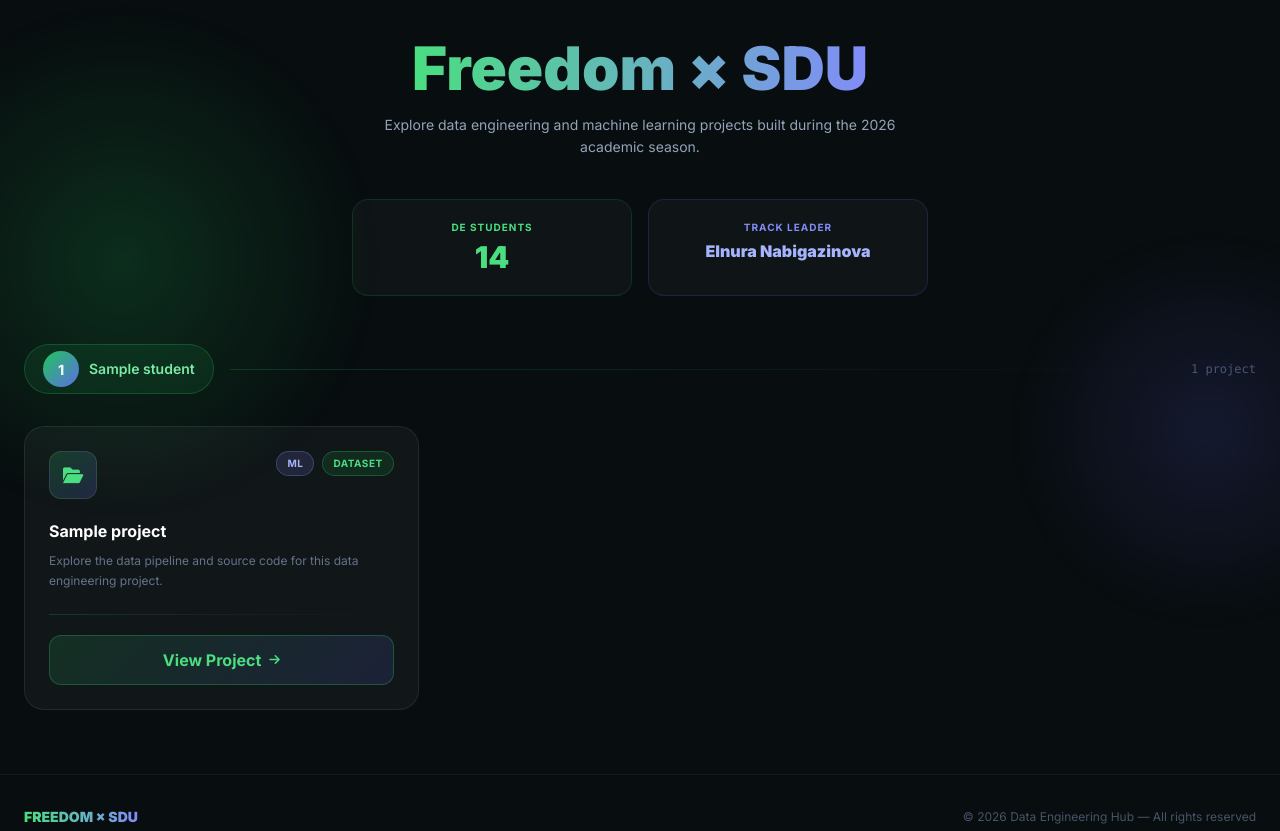
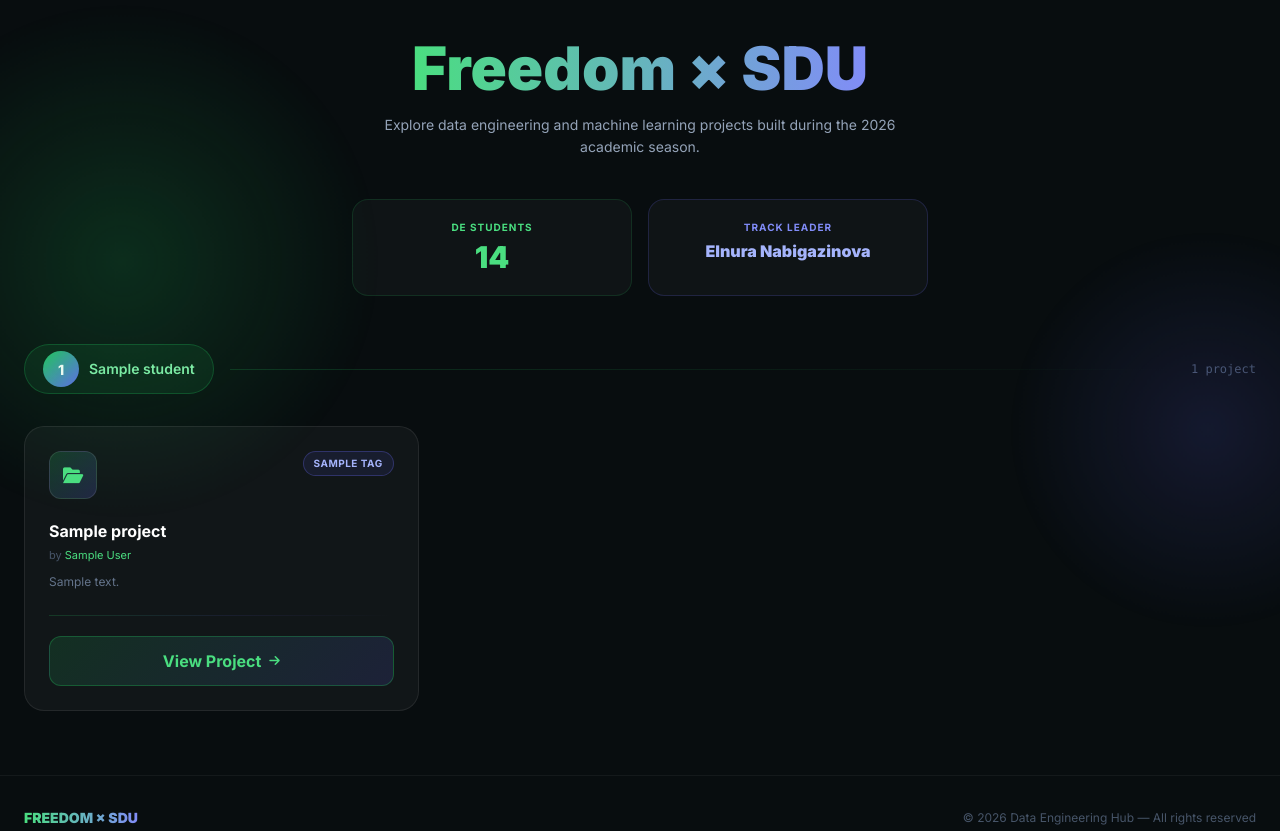
Before and after one commit to qaraqiya/DE-PROJECT_PORTAL, a FastAPI app: template templates/index.html in a window 1280 px wide. Shown: the part 97-928 px from the top of the page. Run offline with FastAPI, Linux system fonts and the light colour scheme; the template is opened without the code that fills it: most values are stand-ins (such as "Sample title", 1, 10 or a date in 2020); some libraries are stand-ins or nearby versions.

Commit message:
Update index.html
added metadata placeholders

```diff
--- a/templates/index.html
+++ b/templates/index.html
@@ -252,30 +252,31 @@
                         <div class="flex justify-between items-start mb-5">
                             <div
                                 class="w-12 h-12 rounded-xl bg-gradient-to-br from-green-500/20 to-indigo-500/20 border border-white/10 flex items-center justify-center">
-                                <i
-                                    class="fa-solid fa-folder-open text-green-400 text-lg"></i>
+                                <i class="fa-solid fa-folder-open text-green-400 text-lg"></i>
                             </div>
-                            <div class="flex gap-2">
-                                <span
-                                    class="badge-ml text-[10px] font-bold uppercase tracking-wider px-2.5 py-1 rounded-full"
-                                    >ML</span
-                                >
-                                <span
-                                    class="badge-dataset text-[10px] font-bold uppercase tracking-wider px-2.5 py-1 rounded-full"
-                                    >Dataset</span
-                                >
+
+                            <div class="flex flex-wrap gap-1.5">
+                                {% for tag in project.tags %}
+                                <span class="text-[10px] font-bold uppercase tracking-wider px-2.5 py-1 rounded-full border"
+                                      style="border-color: rgba(99,102,241,0.3); background: rgba(99,102,241,0.1); color: #a5b4fc;">
+                                    {{ tag }}
+                                </span>
+                                {% endfor %}
                             </div>
                         </div>
 
-                        <h3
-                            class="text-base font-bold text-white mb-2 truncate">
+                        <h3 class="text-base font-bold text-white mb-1 truncate">
                             {{ project.name }}
                         </h3>
-                        <p
-                            class="text-slate-500 text-xs leading-relaxed mb-6 flex-1">
-                            Explore the data pipeline and source code for this
-                            data engineering project.
+
+                        <p class="text-slate-600 text-[11px] mb-2">
+                            by <span class="text-green-400">{{ project.author }}</span>
                         </p>
+
+                        <p class="text-slate-500 text-xs leading-relaxed mb-6 flex-1">
+                            {{ project.description }}
+                        </p>
+
 
                         <div
                             class="h-px bg-gradient-to-r from-green-500/20 via-indigo-500/10 to-transparent mb-5"></div>
```
